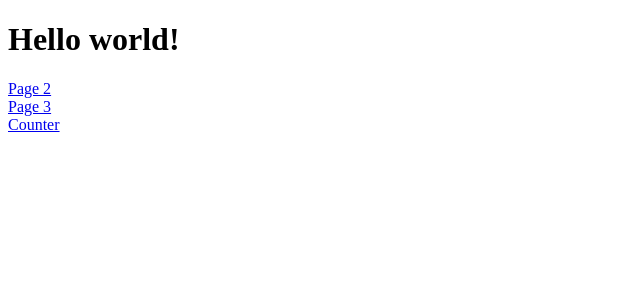
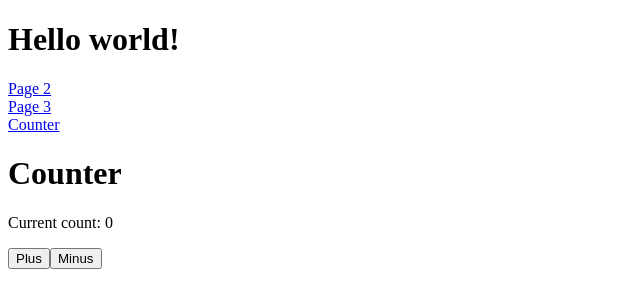
Before and after one commit to tully4school/Gatsby-Tutorial, a Gatsby site: page / in a window 1280 px wide. Shown: the whole page, without its empty margins (0-640 px from the left). Built offline with nearby package versions, Linux system fonts and the light colour scheme; Gatsby itself is replaced by a stand-in of ours.

Commit message:
added the counter to the homepage

```diff
--- a/src/pages/index.js
+++ b/src/pages/index.js
@@ -1,5 +1,6 @@
 import React from "react"
 import Link from "gatsby-link"
+import Counter from "./dir-1/counter.js"
 
 export default () =>
 <div>
@@ -9,4 +10,6 @@ export default () =>
 <Link to="/dir-1/page-3/">Page 3</Link>
 <br />
 <Link to="/dir-1/counter/">Counter</Link>
+<br />
+<Counter />
 </div>
```
